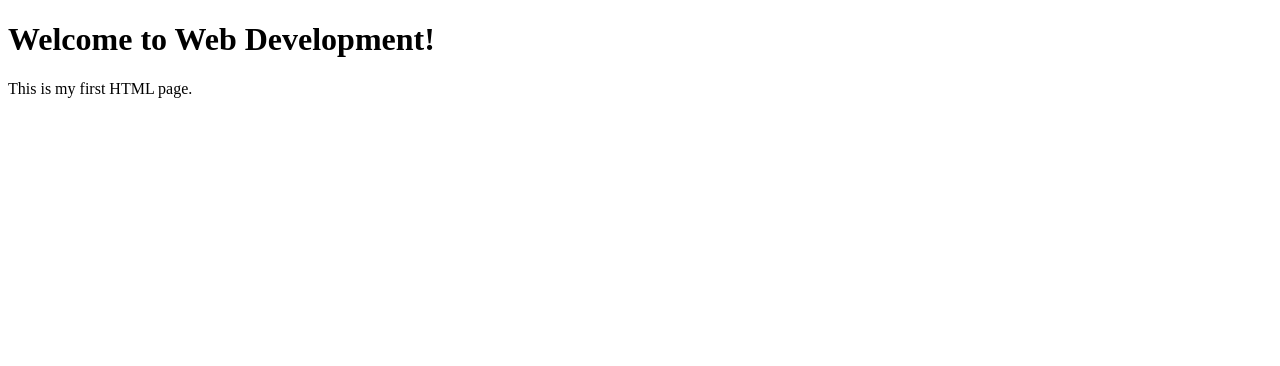
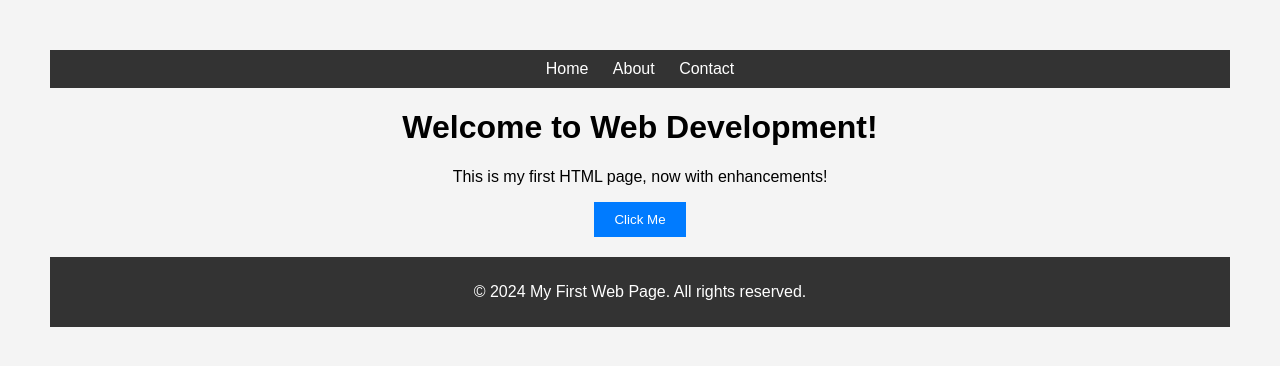
Before and after one commit to CHITANDULA/web-dev-lab, a plain HTML site: page index.html in a window 1280 px wide. Drawn offline with Linux system fonts and the light colour scheme.

Commit message:
Added modifications to index.html

```diff
--- a/index.html
+++ b/index.html
@@ -1,13 +1,56 @@
 <!DOCTYPE html>
 <html lang="en">
 <head>
-<meta charset="UTF-8">
-<meta name="viewport" content="width=device-width,
-initial-scale=1.0">
-<title>My First Web Page</title>
+    <meta charset="UTF-8">
+    <meta name="viewport" content="width=device-width, initial-scale=1.0">
+    <title>My First Web Page</title>
+    <style>
+        body {
+            font-family: Arial, sans-serif;
+            text-align: center;
+            margin: 50px;
+            background-color: #f4f4f4;
+        }
+        nav {
+            background-color: #333;
+            padding: 10px;
+        }
+        nav a {
+            color: white;
+            text-decoration: none;
+            margin: 10px;
+        }
+        button {
+            background-color: #007bff;
+            color: white;
+            padding: 10px 20px;
+            border: none;
+            cursor: pointer;
+        }
+        footer {
+            margin-top: 20px;
+            padding: 10px;
+            background-color: #333;
+            color: white;
+        }
+    </style>
 </head>
 <body>
-<h1>Welcome to Web Development!</h1>
-<p>This is my first HTML page.</p>
+
+    <nav>
+        <a href="#">Home</a>
+        <a href="#">About</a>
+        <a href="#">Contact</a>
+    </nav>
+
+    <h1>Welcome to Web Development!</h1>
+    <p>This is my first HTML page, now with enhancements!</p>
+
+    <button onclick="alert('Thanks for visiting!')">Click Me</button>
+
+    <footer>
+        <p>&copy; 2024 My First Web Page. All rights reserved.</p>
+    </footer>
+
 </body>
 </html>
```
